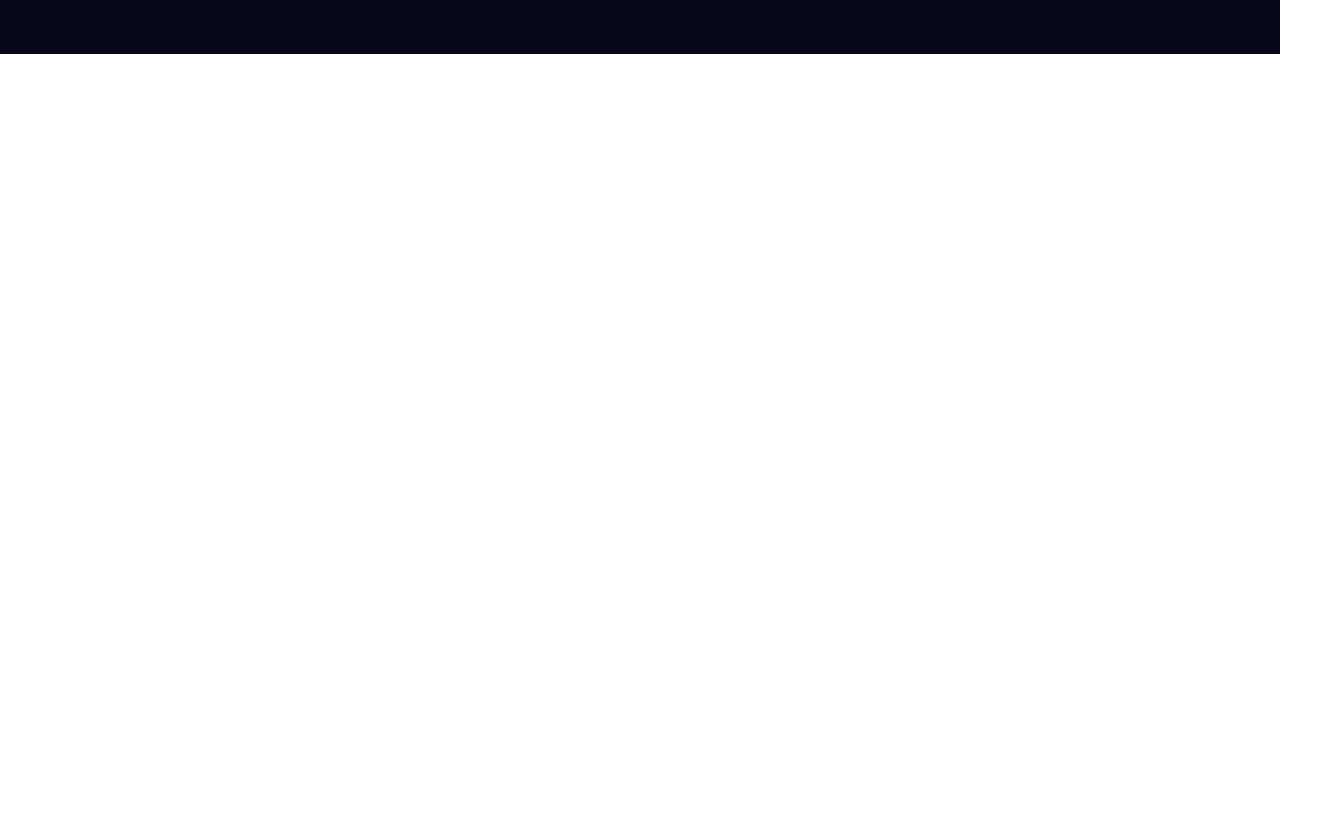
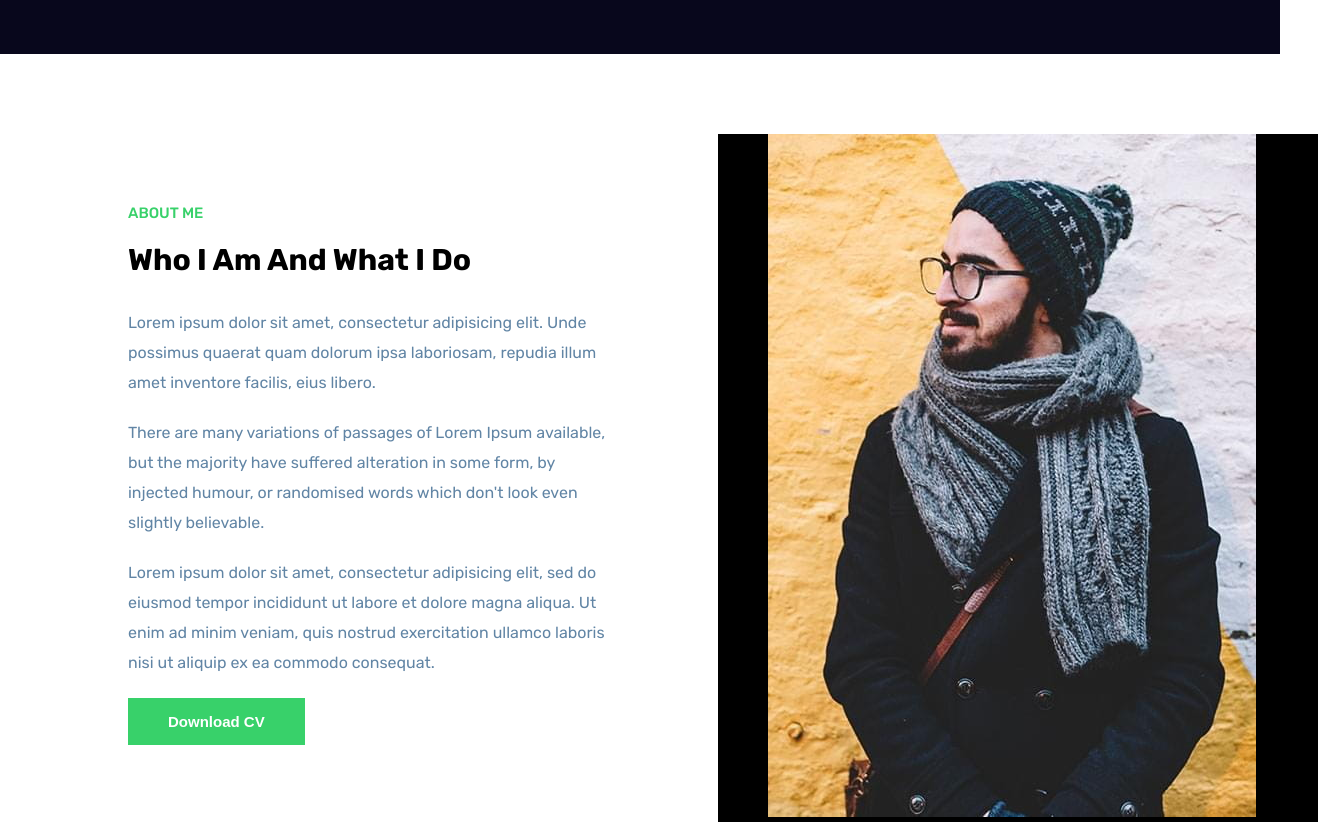
Before and after one commit to dong-geon-Lee/Toy-React-Project, a React (Create React App) app in the folder website-app/: page / in a window 1280 px wide. Shown: the part 1120-1942 px from the top of the page, 1318 px wide, since content can reach past the window. Before the commit the page ends 1174 px from the top, so only its background shows below. Built offline with nearby package versions, Linux system fonts and the light colour scheme.

Commit message:
about completed

```diff
--- a/website-app/src/App.css
+++ b/website-app/src/App.css
@@ -303,3 +303,50 @@ p {
 }
 
 /* ----------- Branding -------------- */
+
+/* ----------- About -------------- */
+.mtop {
+  margin-top: 50px;
+}
+
+h3 {
+  font-size: 15px;
+  font-weight: 500;
+  text-transform: uppercase;
+  color: #38d16a;
+  margin: 20px 0;
+}
+
+.heading h1 {
+  font-size: 30px;
+  margin-bottom: 30px;
+}
+
+.about p {
+  margin-bottom: 20px;
+}
+
+.about .left {
+  padding-right: 30px;
+}
+
+.about .img {
+  position: relative;
+  display: block;
+  width: 50%;
+  margin: 0 auto;
+}
+
+.about .img::after {
+  content: "";
+  position: absolute;
+  top: 0;
+  left: -50px;
+  right: 0;
+  background-color: #000;
+  width: 600px;
+  height: 86vh;
+  z-index: -1;
+}
+
+/* ----------- About -------------- */
--- a/website-app/src/components/home/about/About.jsx
+++ b/website-app/src/components/home/about/About.jsx
@@ -1,7 +1,46 @@
 import React from "react";
 
+const data = [
+  {
+    title: "Who I Am And What I Do",
+    desc1:
+      "Lorem ipsum dolor sit amet, consectetur adipisicing elit. Unde possimus quaerat quam dolorum ipsa laboriosam, repudia illum amet inventore facilis, eius libero.",
+    desc2:
+      "There are many variations of passages of Lorem Ipsum available, but the majority have suffered alteration in some form, by injected humour, or randomised words which don't look even slightly believable.",
+    desc3:
+      "Lorem ipsum dolor sit amet, consectetur adipisicing elit, sed do eiusmod tempor incididunt ut labore et dolore magna aliqua. Ut enim ad minim veniam, quis nostrud exercitation ullamco laboris nisi ut aliquip ex ea commodo consequat.",
+    cover: "./assets/about.jpg",
+  },
+];
+
 const About = () => {
-  return <div>About</div>;
+  return (
+    <div className="about topMargin">
+      <div className="container flex">
+        {data.map((val) => (
+          <>
+            <div className="left mtop">
+              <div className="heading">
+                <h3>About Me</h3>
+                <h1>{val.title}</h1>
+              </div>
+
+              <p>{val.desc1}</p>
+              <p>{val.desc2}</p>
+              <p>{val.desc3}</p>
+              <button className="primary-btn">Download CV</button>
+            </div>
+
+            <div className="right">
+              <div className="img">
+                <img src={val.cover} alt="" />
+              </div>
+            </div>
+          </>
+        ))}
+      </div>
+    </div>
+  );
 };
 
 export default About;
--- a/website-app/src/components/pageContent/Homepages.jsx
+++ b/website-app/src/components/pageContent/Homepages.jsx
@@ -1,4 +1,5 @@
 import React from "react";
+import About from "../home/about/About";
 import Branding from "../home/Branding";
 import Home from "../home/homes/Home";
 
@@ -7,6 +8,7 @@ const Homepages = () => {
     <>
       <Home />
       <Branding />
+      <About />
     </>
   );
 };
```
